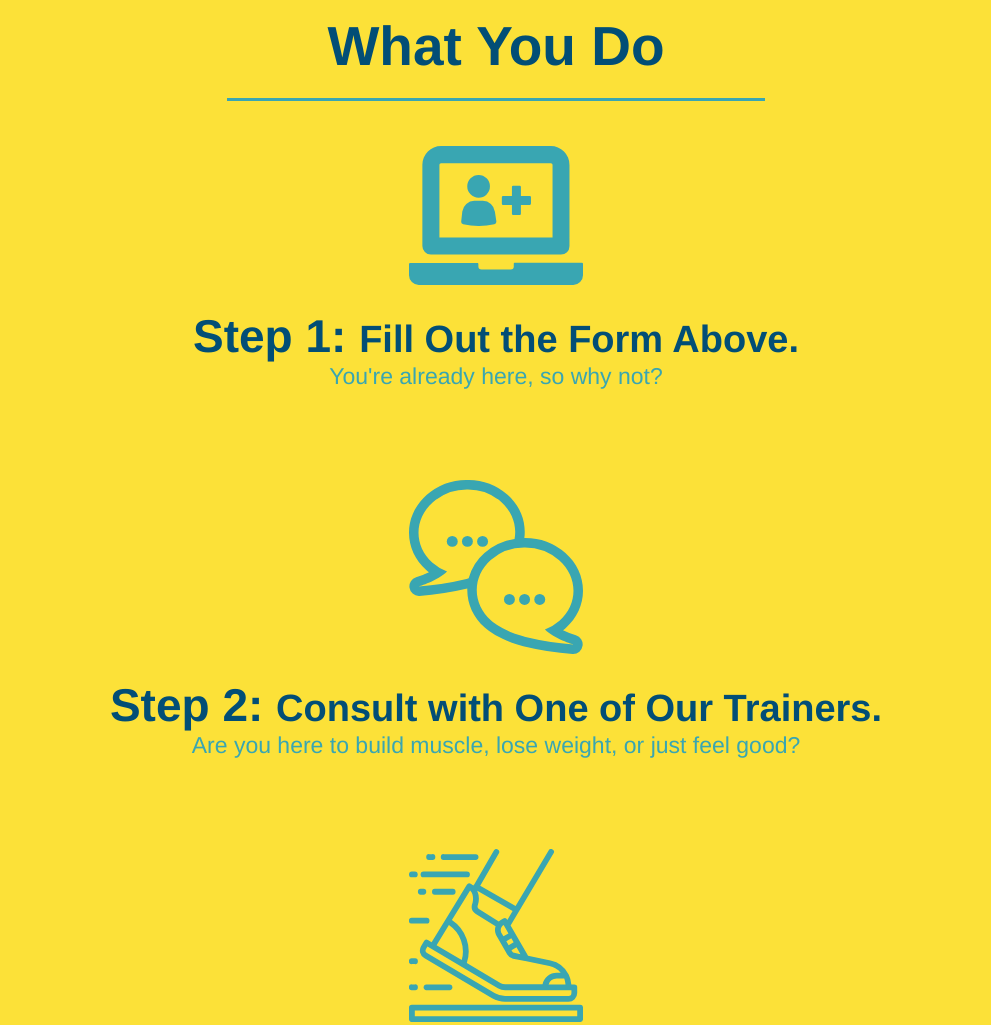
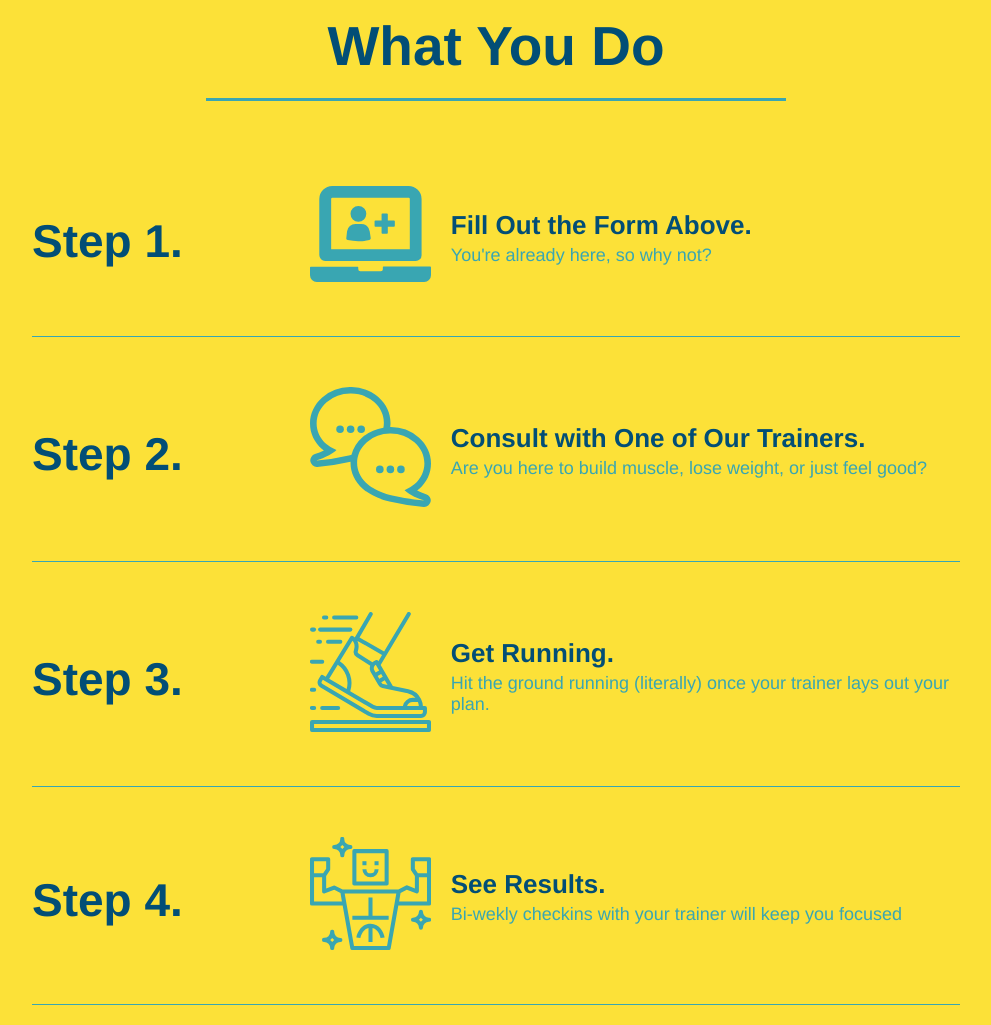
Before and after one commit to ewalker518/run-buddy, a plain HTML site: page index.html in a window 1280 px wide. Shown: the part 1280-2305 px from the top of the page, without its empty margins (144-1135 px from the left). Drawn offline with Linux system fonts and the light colour scheme.

Commit message:
add flexbox to steps

```diff
--- a/assets/css/style.css
+++ b/assets/css/style.css
@@ -164,17 +164,14 @@ section {
 }
 /* HERO STYLES END */
 
-.intro {
-    text-align: center;
-}
-
 .section-title {
     font-size: 55px;
     color: #024e76;
-    margin-bottom: 35px;
-    padding: 0 100px 20px 100px;
-    display: inline-block;
     border-bottom: 3px solid;
+    padding-bottom: 20;
+    text-align: center;
+    margin: 0 auto 35px auto;
+    width: 50%;
 }
 
 .primary-border {
@@ -191,39 +188,64 @@ section {
     width: 80%;
     font-size: 20px;
     margin: 0 auto;
+    text-align: center;
 }
 
 .steps {
-    text-align: center;
     background: #fce138;
 }
 
-.steps div {
-    margin-bottom: 80px;
-}
-
-.steps img {
-    width: 15%;
-    margin: 10px 0;
-}
-
-.steps h3 {
+.step h3 {
     color: #024e76;
     font-size: 46px;
     margin-top: 10px;
+    flex: 1 30%;
 }
 
-.steps p {
-    color: #39a6b2;
-    font-size: 23px;
+.step-info {
+    flex: 2 70%;
+    display: flex;
+    flex-wrap: wrap;
+    align-items: center;
 }
 
-.steps span {
-    font-size: 38px;
+.step-text {
+    flex: 12;
+}
+
+.step-img {
+    flex: 1 12%;
+    margin-right: 20px;
+}
+
+.step-img img {
+    max-width: 100%;
+}
+
+.step-text p {
+    color: #39a6b2;
+    font-size: 18px;
+}
+
+.step-text h4 {
+    font-size: 26px;
+    line-height: 1.5;
+    color: #024e76;
+}
+
+.step {
+    margin: 50px auto;
+    padding-bottom: 50px;
+    width: 80%;
+    border-bottom: 1px solid #39a6b2;
+    display: flex;
+    flex-wrap: wrap;
+    align-items: center;
+    justify-content: space-between;
 }
 
 .trainers {
-    text-align: center;
+
 }
 
 .trainer {
@@ -281,7 +303,6 @@ section {
 
 /* REACH OUT STYLES START */
 .contact {
-    text-align: center;
     background: #024e76;
 }
 
@@ -320,3 +341,7 @@ section {
 }
 
 /* REACH OUT STYLES END */
+
+.flex-row {
+    display: flex;
+}
--- a/index.html
+++ b/index.html
@@ -74,7 +74,9 @@
 
             <!-- "what we do" section -->
             <section id="what-we-do" class="intro">
+                <div class="flex-row">
                     <h2 class="section-title primary-border">What We Do</h2>
+                </div>
                 <p>
                     butcher selfies chambray shabby chic gentrify readymade yr Echo Park XOXO Tumblr normcore Banksy direct trade Blue Bottle chillwave you probably haven't heard of them single-origin coffee Vice fanny pack fixie Odd Future Austin fingerstache pickled twee synth Wes Anderson Thundercats viral bitters flannel meggings narwhal Marfa Schlitz sustainable Intelligentsia umami deep v craft
                 </p>
@@ -82,38 +84,69 @@
 
             <!-- "what you do" section -->
             <section id="what-you-do" class="steps">
+                <div class="flex-row">
                     <h2 class="section-title secondary-border">What You Do</h2>
-
-                <div>
+                </div>
+                <div class="step">
+                    <h3>Step 1.</h3>
+                    <div class="step-info">
+                        <div class="step-img">
                             <img src="./assets/images/step-1.svg" alt="" />
-                    <h3>Step 1: <span>Fill Out the Form Above.</span></h3>
+                        </div>
+                        <div class="step-text">
+                            <h4>Fill Out the Form Above.</h4>
                             <p>You're already here, so why not?</p>
                         </div>
+                    </div>
+                </div>
 
-                <div>
+                <div class="step">
+                    <h3>Step 2.</h3>
+                    <div class="step-info">
+                        <div class="step-img">
                             <img src="./assets/images/step-2.svg" alt="" />
-                    <h3>Step 2: <span>Consult with One of Our Trainers.</span></h3>
+                        </div>
+                        <div class="step-text">
+                            <h4>Consult with One of Our Trainers.</h4>
                             <p>Are you here to build muscle, lose weight, or just feel good?</p>
                         </div>
+                    </div>
+                </div>
 
-                <div>
+                <div class="step">
+                    <h3>Step 3.</h3>
+                    <div class="step-info">
+                        <div class="step-img">
                             <img src="./assets/images/step-3.svg" alt="" />
-                    <h3>Step 3: <span>Get Running.</span></h3>
+                        </div>
+                        <div class="step-text">
+                            <h4>Get Running.</h4>
                             <p>Hit the ground running (literally) once your trainer lays out your plan.</p>
                         </div>
+                    </div>
+                </div>
 
-                <div>
+                <div class="step">
+                    <h3>Step 4.</h3>
+                    <div class="step-info">
+                        <div class="step-img">
                             <img src="./assets/images/step-4.svg" alt="" />
-                    <h3>Step 4: <span>See Results.</span></h3>
+                        </div>
+                        <div class="step-text">
+                            <h4>See Results.</h4>
                             <p>Bi-wekly checkins with your trainer will keep you focused</p>
+                        </div>
+                    </div>
                 </div>
             </section>
 
             <!-- "meet the trainers" section -->
             <section id="your-trainers" class="trainers">
+                <div class="flex-row">
                     <h2 class="section-title primary-border">
                     Meet The Trainers
                     </h2>
+                </div>
 
                 <!-- first trainer bio -->
                 <article class="trainer">
@@ -154,7 +187,9 @@
 
             <!-- "reach out" section -->
             <section id="reach-out" class="contact">
+                <div class="flex-row">
                     <h2 class="section-title secondary-border">Reach Out</h2>
+                </div>
                 <div class="contact-info">
                     <iframe src="https://www.google.com/maps/embed?pb=!1m18!1m12!1m3!1d3009.3373742222293!2d-111.97118218428055!3d41.039750725435695!2m3!1f0!2f0!3f0!3m2!1i1024!2i768!4f13.1!3m3!1m2!1s0x875302116a291d73%3A0x68912d4271fba67b!2s1480%20Willow%20Dr%2C%20Kaysville%2C%20UT%2084037!5e0!3m2!1sen!2sus!4v1623458579660!5m2!1sen!2sus"
                     style="border:0;"
```
Lines whose indentation alone changed are shown as unchanged.
